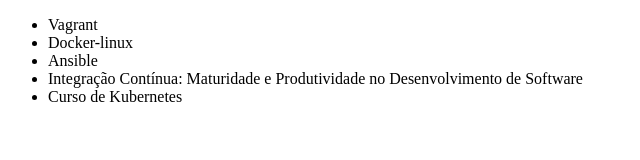
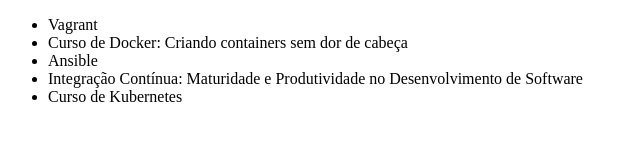
Before and after one commit to andersonpassione/github_alura, a plain HTML site: page index.html in a window 1280 px wide. Shown: the whole page, without its empty margins (0-640 px from the left). Drawn offline with Linux system fonts and the light colour scheme.

Commit message:
Atualizando curso de docker

```diff
--- a/index.html
+++ b/index.html
@@ -7,7 +7,7 @@
 <body>
     <ul>
         <li>Vagrant</li>
-        <li>Docker-linux</li>
+        <li>Curso de Docker: Criando containers sem dor de cabeça</li>
         <li>Ansible</li>
         <li>Integração Contínua: Maturidade e Produtividade no Desenvolvimento de Software</li>
 		<li>Curso de Kubernetes</li>
```
